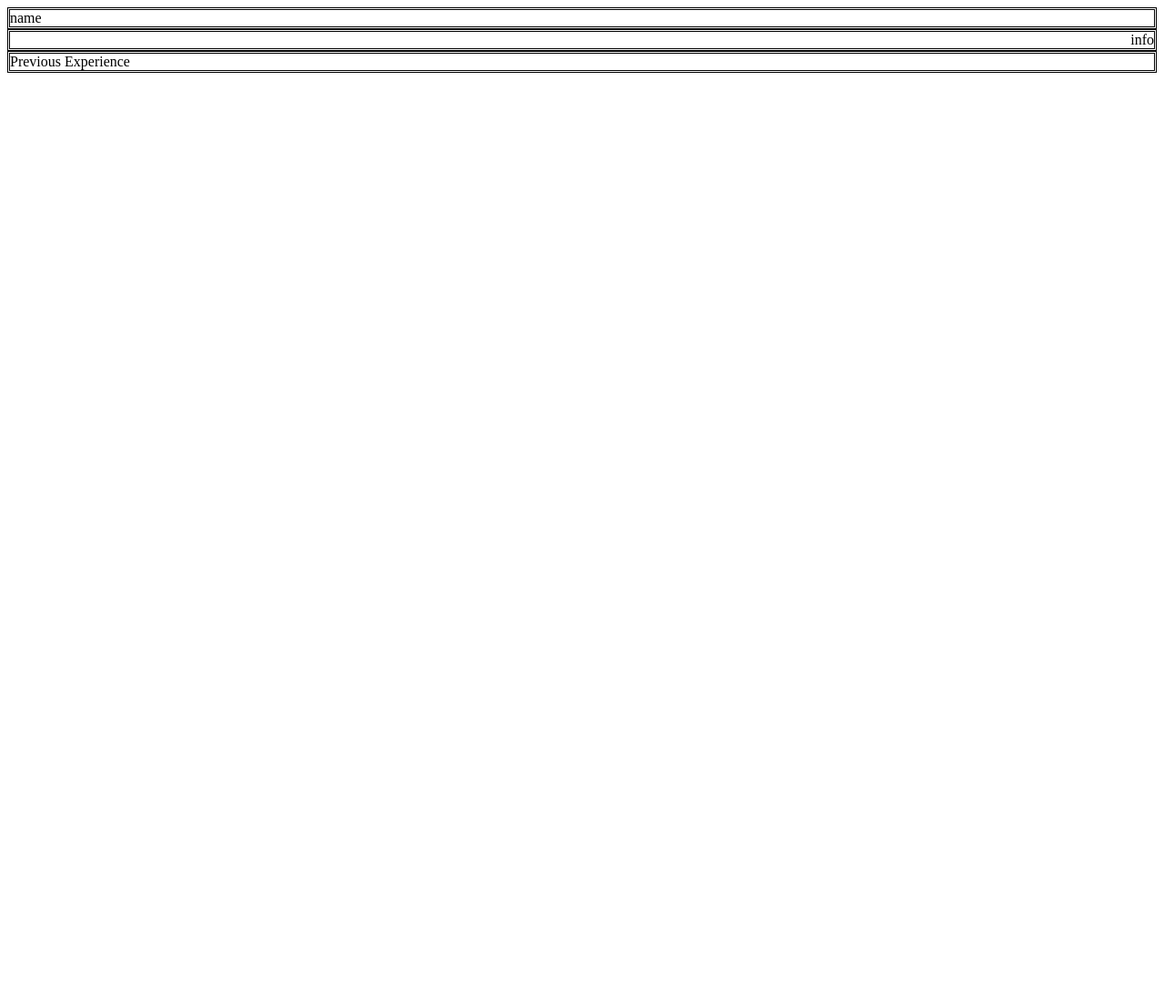
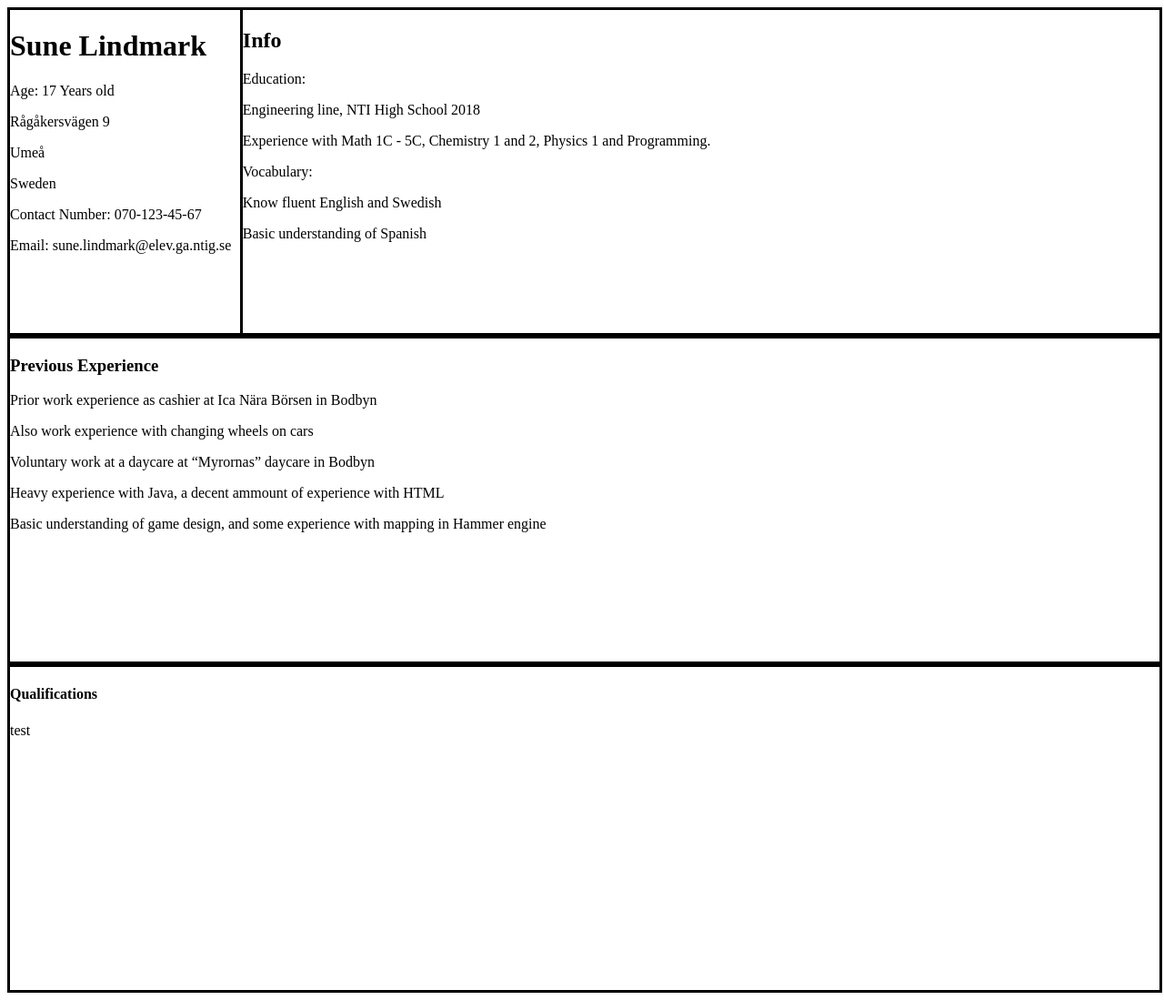
Before and after one commit to SuneLindmark/cv, a plain HTML site: page cv.html in a window 1280 px wide. Shown: the whole page at 91% size. Before the commit the page ends 800 px from the top, so only its background shows below. Drawn offline with Linux system fonts and the light colour scheme.

Commit message:
progress

```diff
--- a/css/cv.css
+++ b/css/cv.css
@@ -1,11 +1,23 @@
 .name{
-    text-align:left;
-    border-style:double;
+    float: left;
+    border-style:solid;
+    width: 20%;
+    height: 355px;
+
 }
 .info{
-    text-align:right;
-    border-style:double;
+    border-style:solid;
+    width: 100%;
+    height: 355px;
+    margin: left;
 }
 .PrevEx{
-    border-style:double;
+    border-style:solid;
+    height: 355px;
+    width: 100%;
 }
+.qualif{
+    border-style:solid;
+    width: 100%;
+    height: 355px;
+}
--- a/cv.html
+++ b/cv.html
@@ -6,10 +6,55 @@
     <link href="css/cv.css" rel="stylesheet">
     <link href="https://fonts.googleapis.com/css?family=K2D" rel="stylesheet">
           </head>
+
+
+
     <body>
         <main>
-            <div class="name">name</div>
-            <div class="info">info</div>
-            <div class="PrevEx">Previous Experience</div>
+            <div class="name">
+            <h1>Sune Lindmark</h1>
+                Age: 17 Years old<p>
+                </p>
+                Rågåkersvägen 9<p>
+                </p>
+                Umeå<p>
+                </p>
+                Sweden<p>
+                </p>
+                Contact Number: 070-123-45-67<p>
+                </p>
+                Email: sune.lindmark@elev.ga.ntig.se
+            </div>
+            <div class="info">
+            <h2>Info</h2>
+                Education:<p>
+                </p>
+                Engineering line, NTI High School 2018<p>
+                </p>
+                Experience with Math 1C - 5C, Chemistry 1 and 2, Physics 1 and Programming.<p>
+                </p>
+                Vocabulary:<p>
+                </p>
+                Know fluent English and Swedish<p>
+                </p>
+                Basic understanding of Spanish
+            </div>
+            <div class="PrevEx">
+                <h3>Previous Experience</h3>
+                Prior work experience as cashier at Ica Nära Börsen in Bodbyn<p>
+                </p>
+                Also work experience with changing wheels on cars<p>
+                </p>
+                Voluntary work at a daycare at “Myrornas” daycare in Bodbyn<p>
+                </p>
+                Heavy experience with Java, a decent ammount of experience with HTML<p>
+                </p>
+                Basic understanding of game design, and some experience with mapping in Hammer engine
+            </div>
+            <div class="qualif">
+                <h4>Qualifications</h4>
+                test<p>
+                </p>
+            </div>
         </main>
     </body>
```
